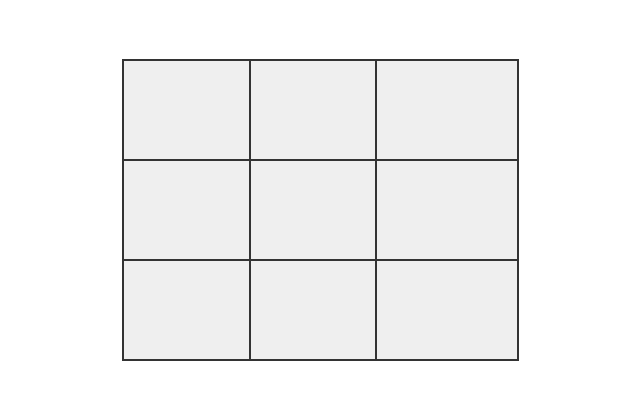
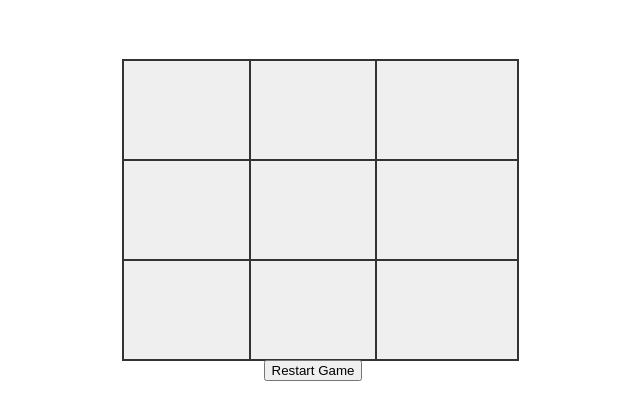
Before and after one commit to jamie-fernandez/tic-tac-toe, a Vue app: page / in a window 1280 px wide. Shown: the top 420 px of the page, without its empty margins (327-967 px from the left). Built offline with nearby package versions, Linux system fonts and the light colour scheme.

Commit message:
Added a manual restart button

```diff
--- a/src/components/Board.vue
+++ b/src/components/Board.vue
@@ -14,6 +14,9 @@
             <button data-cell-index="8" class="box" @click="handleClick($event)"></button>
             <button data-cell-index="9" class="box" @click="handleClick($event)"></button>
         </div>
+        <div class="options">
+            <button @click="handleRestartGame()">Restart Game</button>
+        </div>
     </div>
 </template>
 <script>
@@ -28,7 +31,7 @@ export default {
             clickedCellIndex: '',
             messages: {
                 'winner': `Player ${this.$store.state.currentPlayer} has won!`,
-                'turn': `It's ${this.$store.state.currentPlayer}/'s turn`,
+                'turn': `It's ${this.$store.state.currentPlayer}'s turn`,
                 'draw': 'Game ended in a draw!',
             },
         }
@@ -84,14 +87,19 @@ export default {
             this.SET_CURRENT_PLAYER(this.$store.state.currentPlayer === 'X' ? 'O' : 'X');
             this.statusDisplay = this.messages.turn;
         },
-        handleRestartGame(context) {
-            context.commit('SET_GAME_ACTIVE', false);
-            context.commit('SET_CURRENT_PLAYER', 'X');
-            context.commit('SET_GAME_STATE', ['', '', '', '', '', '', '', '', '']);
+        handleRestartGame() {
+            this.SET_GAME_ACTIVE(false);
+            this.SET_CURRENT_PLAYER('X');
+            this.RESET_GAME_STATE();
             this.statusDisplay = this.messages.turn;
             document.querySelectorAll('.box').forEach(cell => cell.innerHTML = '');
         },
-        ...mapMutations(['SET_GAME_STATE', 'SET_GAME_ACTIVE']),
+        ...mapMutations([
+            'SET_GAME_STATE',
+            'SET_GAME_ACTIVE',
+            'SET_CURRENT_PLAYER',
+            'RESET_GAME_STATE'
+        ]),
     }
 }
 </script>
--- a/src/store.js
+++ b/src/store.js
@@ -33,7 +33,10 @@ export const store = new Vuex.Store({
             state.currentPlayer = value;
         },
         SET_GAME_STATE(state, {index, value }) {
-            state.gameState[index] = value
+            state.gameState[index] = value;
+        },
+        RESET_GAME_STATE(state) {
+            state.gameState = ['', '', '', '', '', '', '', '', '', ''];
         },
     },
 });
```
